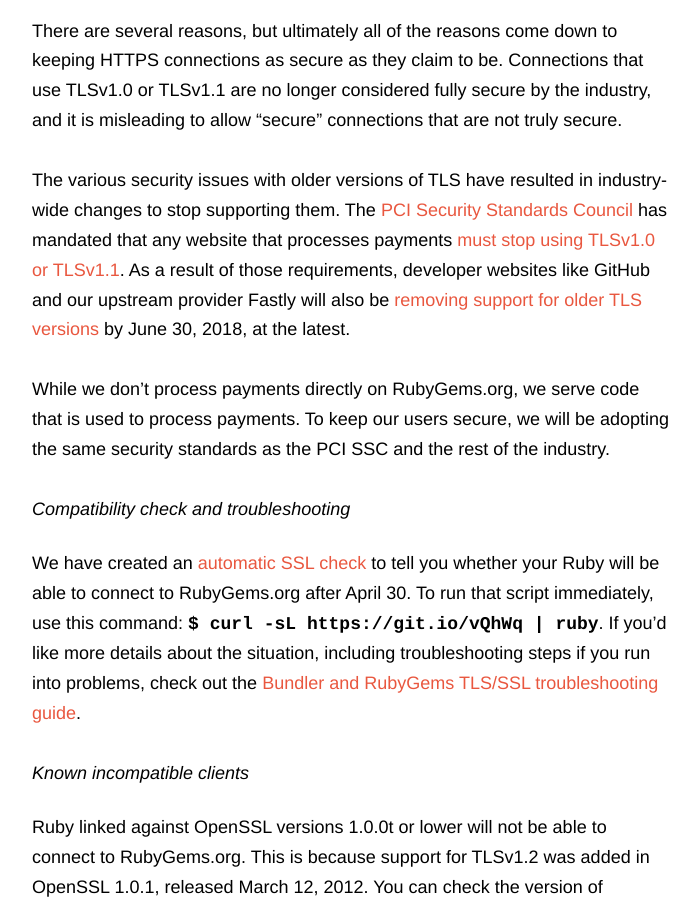
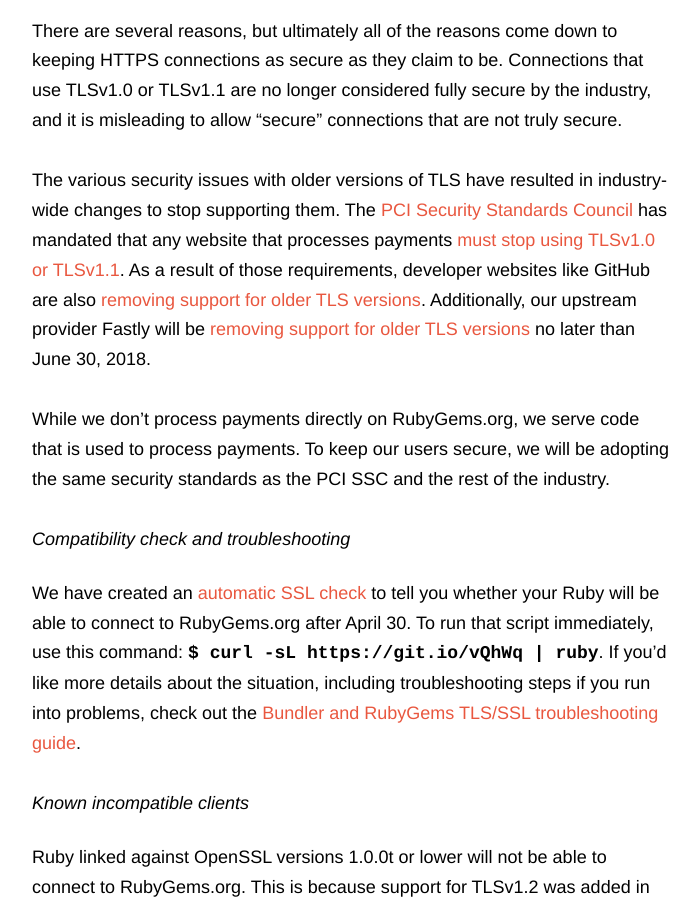
Before and after one commit to rubygems/rubygems.github.io, a Jekyll site: the page built from _posts/2018-02-24-tls-10-and-11-deprecation-notice.md, in a window 1280 px wide and 900 px high, scrolled down 858 px. Shown: the whole window, without its empty margins (438-1137 px from the left). Built offline with Jekyll 4.4.1, drawn with Linux system fonts in a browser that asks for light colours; comment, search, counter and statistics services are not loaded.

Commit message:
Link to GitHub deprecation

```diff
--- a/_posts/2018-02-24-tls-10-and-11-deprecation-notice.md
+++ b/_posts/2018-02-24-tls-10-and-11-deprecation-notice.md
@@ -15,11 +15,12 @@
 
 There are several reasons, but ultimately all of the reasons come down to keeping HTTPS connections as secure as they claim to be. Connections that use TLSv1.0 or TLSv1.1 are no longer considered fully secure by the industry, and it is misleading to allow "secure" connections that are not truly secure.
 
-The various security issues with older versions of TLS have resulted in industry-wide changes to stop supporting them. The [PCI Security Standards Council](https://www.pcisecuritystandards.org) has mandated that any website that processes payments [must stop using TLSv1.0 or TLSv1.1](https://www.pcisecuritystandards.org/documents/Migrating_from_SSL_Early_TLS_Information%20Supplement_v1.pdf). As a result of those requirements, developer websites like GitHub and our upstream provider Fastly will also be [removing support for older TLS versions](https://www.fastly.com/blog/phase-two-our-tls-10-and-11-deprecation-plan) by June 30, 2018, at the latest.
+The various security issues with older versions of TLS have resulted in industry-wide changes to stop supporting them. The [PCI Security Standards Council](https://www.pcisecuritystandards.org) has mandated that any website that processes payments [must stop using TLSv1.0 or TLSv1.1](https://www.pcisecuritystandards.org/documents/Migrating_from_SSL_Early_TLS_Information%20Supplement_v1.pdf). As a result of those requirements, developer websites like GitHub are also [removing support for older TLS versions](https://githubengineering.com/crypto-removal-notice/). Additionally, our upstream provider Fastly will be [removing support for older TLS versions](https://www.fastly.com/blog/phase-two-our-tls-10-and-11-deprecation-plan) no later than June 30, 2018.
 
 While we don't process payments directly on RubyGems.org, we serve code that is used to process payments. To keep our users secure, we will be adopting the same security standards as the PCI SSC and the rest of the industry.
 
 ### Compatibility check and troubleshooting
+
 We have created an [automatic SSL check](https://github.com/indirect/ruby-ssl-check/blob/master/check.rb) to tell you whether your Ruby will be able to connect to RubyGems.org after April 30. To run that script immediately, use this command: `$ curl -sL https://git.io/vQhWq | ruby`. If you’d like more details about the situation, including troubleshooting steps if you run into problems, check out the [Bundler and RubyGems TLS/SSL troubleshooting guide](http://bundler.io/v1.16/guides/rubygems_tls_ssl_troubleshooting_guide.html#why-am-i-seeing-read-server-hello-a).
 
 ### Known incompatible clients
```
